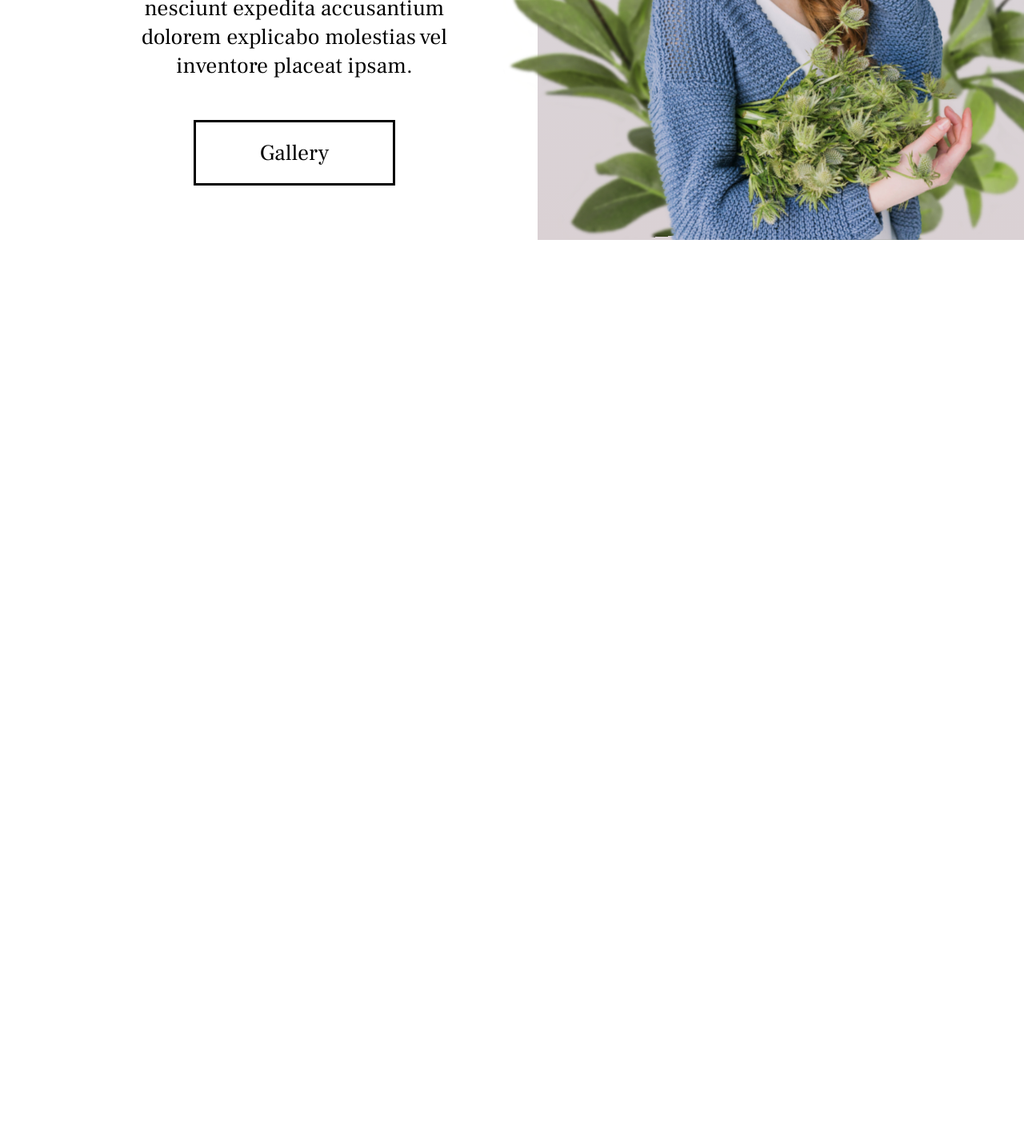
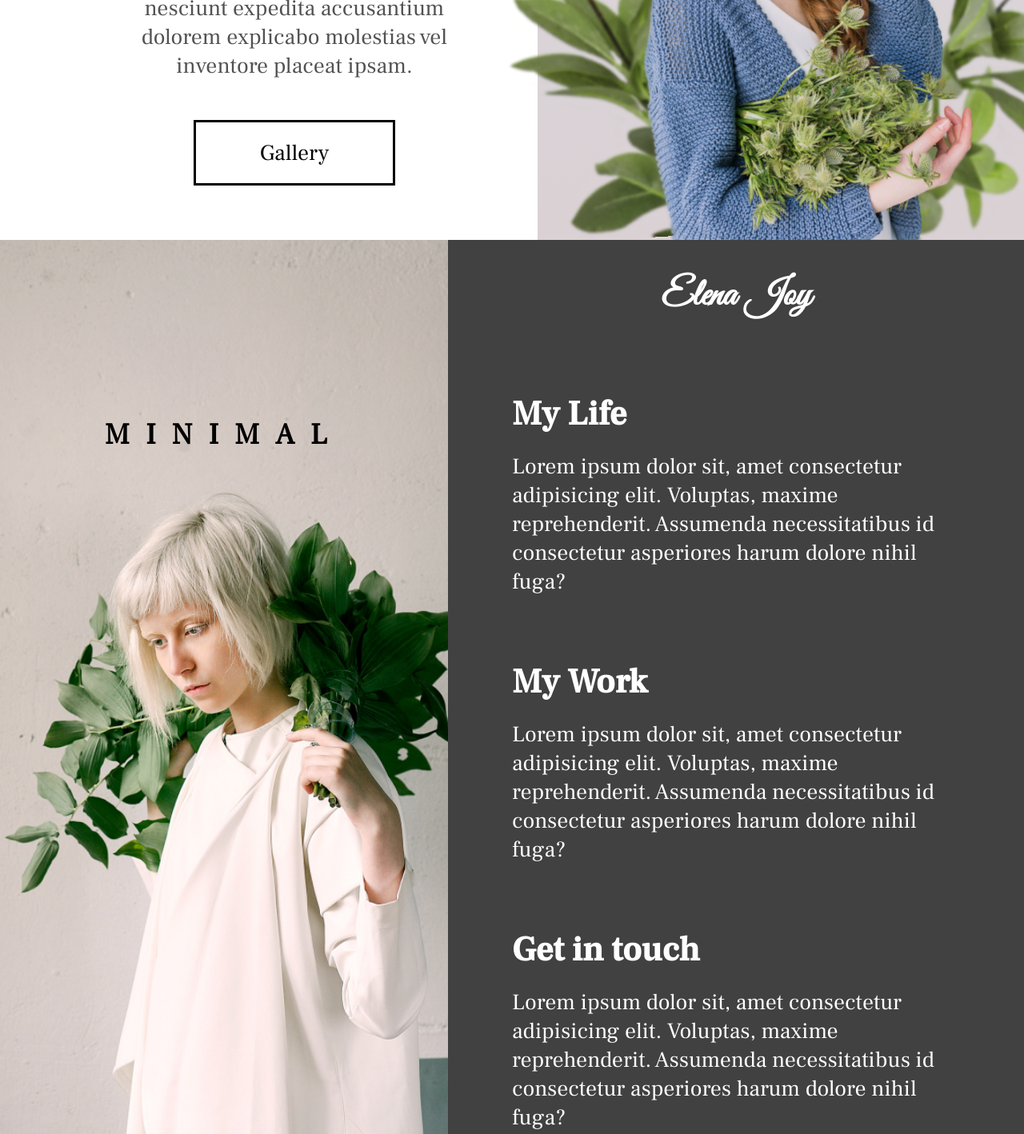
Before and after one commit to LuisCusihuaman/Elena-Joy-Photography, a plain HTML site: page index.html in a window 1280 px wide. Shown: the part 501-1919 px from the top of the page at 80% size. Before the commit the page ends 801 px from the top, so only its background shows below. Drawn offline with Linux system fonts and the light colour scheme.

Commit message:
feat: about section

```diff
--- a/index.html
+++ b/index.html
@@ -47,6 +47,39 @@
                 <img src="./img/plant2.png" alt="" class="plant2 plant">
             </div>
         </section>
+        <section class="about" id="about">
+            <div class="about-image">
+                <h5>MINIMAL</h5>
+                <img src="./img/about-image.png" alt="portrait-picture" />
+            </div>
+            <div class="about-text flex" id="work">
+                <h2>Elena Joy</h2>
+                <div class="about-life">
+                    <h3>My Life</h3>
+                    <p>
+                        Lorem ipsum dolor sit, amet consectetur adipisicing elit.
+                        Voluptas, maxime reprehenderit. Assumenda necessitatibus id
+                        consectetur asperiores harum dolore nihil fuga?
+                    </p>
+                </div>
+                <div class="about-work">
+                    <h3>My Work</h3>
+                    <p>
+                        Lorem ipsum dolor sit, amet consectetur adipisicing elit.
+                        Voluptas, maxime reprehenderit. Assumenda necessitatibus id
+                        consectetur asperiores harum dolore nihil fuga?
+                    </p>
+                </div>
+                <div class="about-contact">
+                    <h3>Get in touch</h3>
+                    <p>
+                        Lorem ipsum dolor sit, amet consectetur adipisicing elit.
+                        Voluptas, maxime reprehenderit. Assumenda necessitatibus id
+                        consectetur asperiores harum dolore nihil fuga?
+                    </p>
+                </div>
+            </div>
+        </section>
     </main>
 </body>
 
--- a/style.css
+++ b/style.css
@@ -113,6 +113,7 @@ nav {
 }
 .hero-introduction p {
 	padding: 5rem 10rem;
+	color: var(--gray-text);
 }
 
 .hero-introduction h2 {
@@ -149,8 +150,48 @@ nav {
 .plant2 {
 	left: 40%;
 }
+
+/* ABOUT SECTION */
+
+.about {
+	min-height: 100vh;
+	display: flex;
+	flex-wrap: wrap;
+}
+.about-text {
+	color: white;
+	background: var(--background-color);
+	flex: 2 1 40rem;
+	justify-content: space-around;
+}
+.about-text div {
+	padding: 3rem 8rem;
+}
+.about-text h3 {
+	padding: 2rem 0rem;
+	font-family: "Ruhl Medium";
+}
+.about-text h2 {
+	font-family: "Vibes";
+	padding: 4rem;
+}
+.about-image {
+	flex: 1 1 40rem;
+	position: relative;
+}
+.about-image h5 {
+	position: absolute;
+	letter-spacing: 2rem;
+	top: 20%;
+	left: 50%;
+	transform: translate(-50%, -20%);
+}
+.about-image img {
+	width: 100%;
+	height: 100%;
+	object-fit: cover;
+}
 /* ANIMATIONS */
-
 @keyframes opening {
 	from {
 		opacity: 0;
@@ -244,4 +285,8 @@ nav {
 	.menu-check:checked ~ .burger span:nth-child(3) {
 		transform: rotateZ(-45deg) translateY(-300%);
 	}
+	/* ABOUT SECTION */
+	.about-text div {
+		padding: 3rem 3rem;
+	}
 }
```
